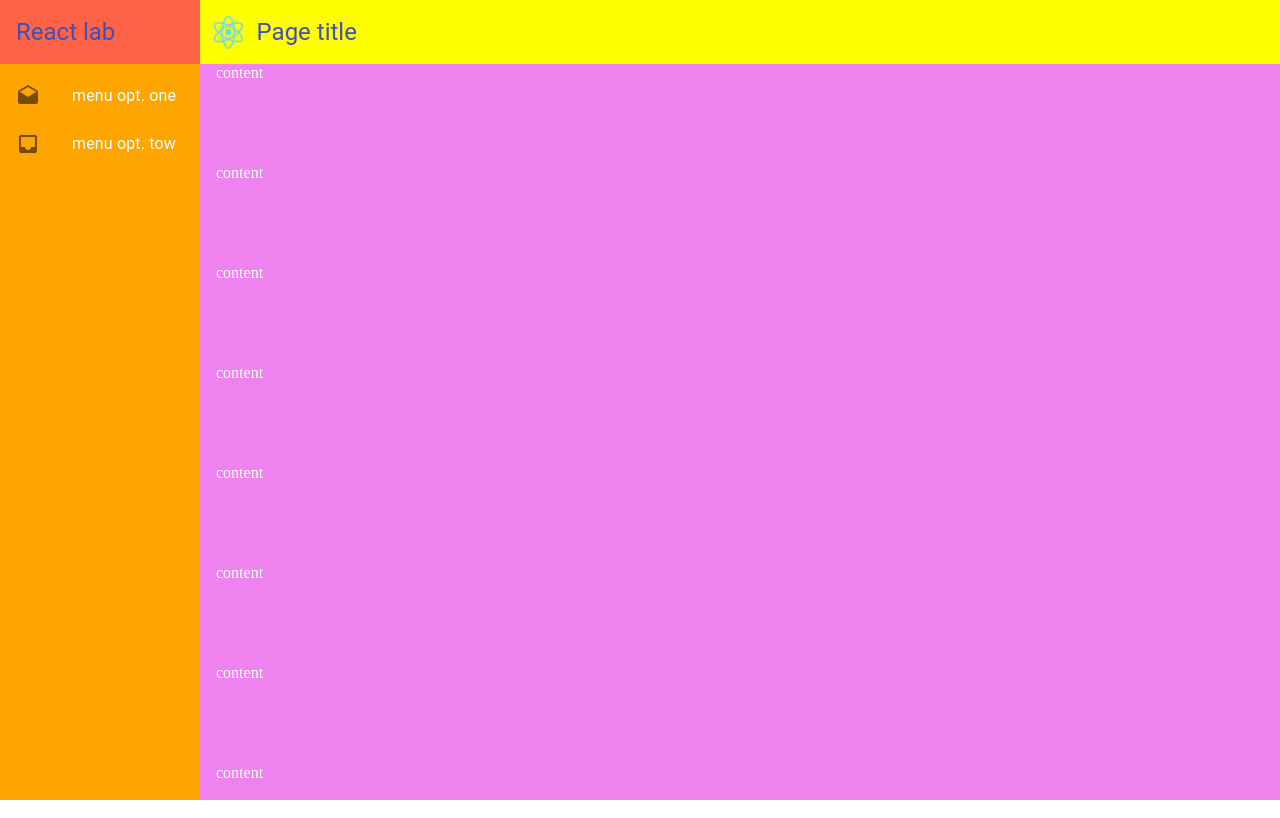
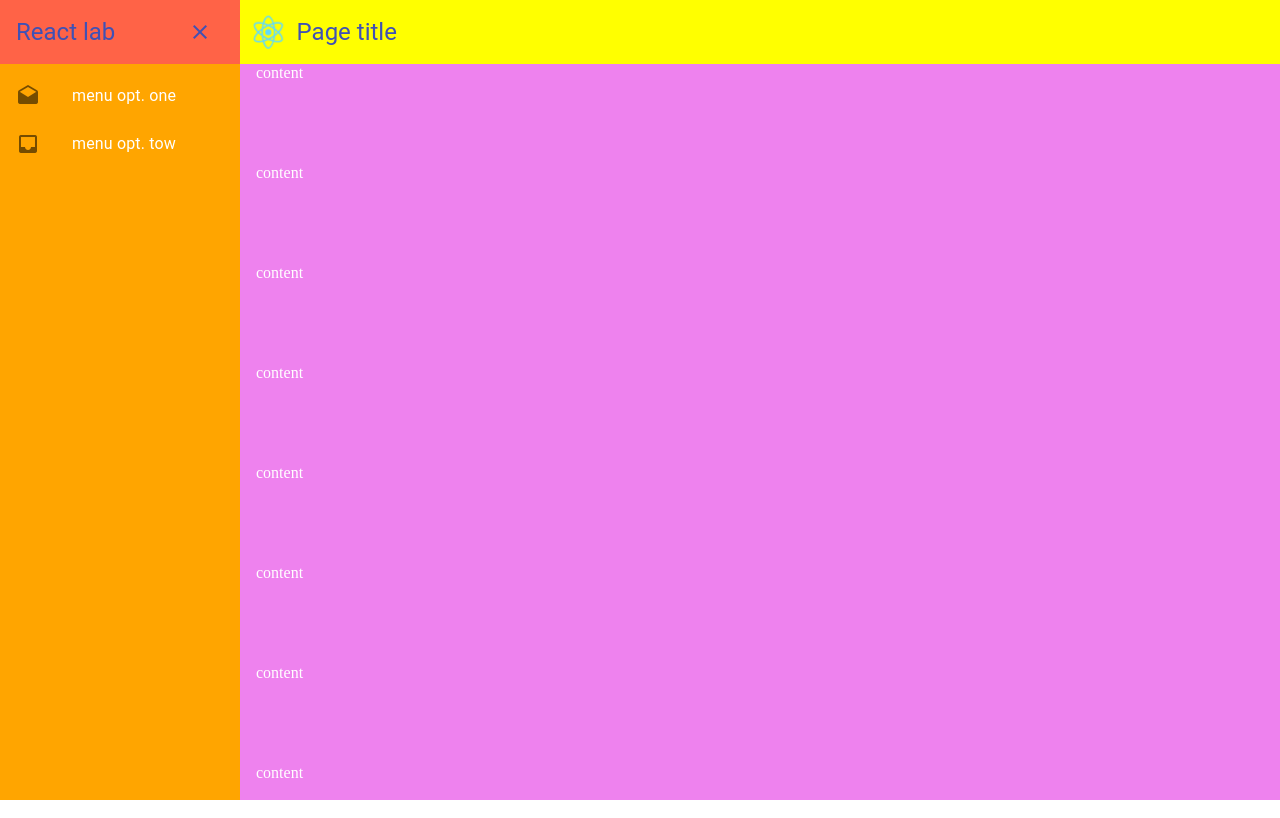
Before and after one commit to ramonprata/react-lab, a React (Create React App) app: page / in a window 1280 px wide. Built offline with nearby package versions, Linux system fonts and the light colour scheme.

Commit message:
Getting started

```diff
--- a/src/features/mainPage/views/mainPage.jsx
+++ b/src/features/mainPage/views/mainPage.jsx
@@ -1,10 +1,7 @@
-import React from 'react';
+import React, { useState } from 'react';
 import { SideMenu } from '../../navigation/';
 import Header from './header';
-import { useWidthResize } from '../../../trials/customHooks';
-import { dimenssions } from '../../../shared/screenDimensions';
 import { BoxContent } from '../../../shared/components';
-import { defaultTheme } from '../../../shared/theme';
 
 /**
  * TODO: set props type flow js
@@ -14,7 +11,7 @@ import { defaultTheme } from '../../../shared/theme';
  */
 
 const MainPage = (props) => {
-  const { isMobile } = useWidthResize(dimenssions.smartphone);
+  const { isMobile } = props;
   const { gridContainer, gridFour, menu, content, header, colorFour } = getStyles(isMobile);
 
   return (
@@ -47,9 +44,6 @@ const MainPage = (props) => {
 };
 
 const getStyles = (isMobile = false) => {
-  const { layout } = defaultTheme;
-  const widthMenuOpend = `${layout.menuOpend}px`;
-  const widthMenuClosed = `${layout.menuClosed}px`;
   return {
     gridContainer: {
       margin: 0,
@@ -60,7 +54,7 @@ const getStyles = (isMobile = false) => {
     },
     gridFour: {
       display: 'grid',
-      gridTemplateColumns: `${isMobile ? widthMenuClosed : widthMenuOpend} auto`,
+      gridTemplateColumns: `auto 1fr`,
       gridTemplateRows: '64px auto',
       height: '100%',
     },
--- a/src/features/mainPage/views/mainPageContainer.jsx
+++ b/src/features/mainPage/views/mainPageContainer.jsx
@@ -1,8 +1,11 @@
-import React from 'react';
+import React, { useState } from 'react';
+import { useWidthResize } from '../../../trials/customHooks';
+import { dimenssions } from '../../../shared/screenDimensions';
 import MainPage from './mainPage';
 
 const MainPageContainer = () => {
-  return <MainPage />;
+  const { isMobile } = useWidthResize(dimenssions.smartphone);
+  return <MainPage isMobile={isMobile} />;
 };
 
 export default MainPageContainer;
--- a/src/features/navigation/menu.json
+++ b/src/features/navigation/menu.json
@@ -1,11 +1,11 @@
 [
   {
-    "id": "0",
+    "id": 0,
     "label": "menu opt. one",
     "icon": "drafts"
   },
   {
-    "id": "0",
+    "id": 1,
     "label": "menu opt. tow",
     "icon": "inbox"
   }
--- a/src/features/navigation/views/menuHeader.jsx
+++ b/src/features/navigation/views/menuHeader.jsx
@@ -1,5 +1,5 @@
 import React from 'react';
-import { Typography, Grid } from '@material-ui/core';
+import { Typography, Grid, Icon, IconButton, Fade } from '@material-ui/core';
 import { makeStyles } from '@material-ui/core/styles';
 import { defaultTheme } from '../../../shared/theme';
 import { BoxContent } from '../../../shared/components';
@@ -7,20 +7,30 @@ import { BoxContent } from '../../../shared/components';
 /**
  * TODO: set props type flow js
  * type Props = {
-    isMobile: boolean
+    isMobile: boolean,
+    menuIsOpened: boolean
   };
  */
 
 const MenuHeader = (props) => {
-  const { isMobile } = props;
+  const { menuIsOpened, toggleMenu, showContent } = props;
+  const padding = menuIsOpened ? 16 : 0;
+  const justify = menuIsOpened ? 'space-between' : 'center';
   return (
     <Grid container direction="column" justify="center" style={styles.headerContainer}>
-      <BoxContent pl={16}>
-        {!isMobile && (
-          <Typography variant="h5" color="primary">
-            React lab
-          </Typography>
-        )}
+      <BoxContent pl={padding} pr={padding}>
+        <Grid container direction="row" alignItems="center" justify={justify}>
+          {menuIsOpened && showContent && (
+            <Typography variant="h5" color="primary">
+              <Fade in={showContent} timeout={200}>
+                <div>React lab</div>
+              </Fade>
+            </Typography>
+          )}
+          <IconButton onClick={toggleMenu} disableRipple={true}>
+            <Icon color="primary">{menuIsOpened ? 'close' : 'menu_open'}</Icon>
+          </IconButton>
+        </Grid>
       </BoxContent>
     </Grid>
   );
--- a/src/features/navigation/views/sideMenu.jsx
+++ b/src/features/navigation/views/sideMenu.jsx
@@ -1,24 +1,39 @@
-import React from 'react';
+import React, { useState } from 'react';
 import List from '@material-ui/core/List';
 import MenuOption from './menuOption';
 import menu from '../menu.json';
 import { Grid } from '@material-ui/core';
 import MenuHeader from './menuHeader';
+import { defaultTheme } from '../../../shared/theme';
+import Collapse from '@material-ui/core/Collapse';
+import { useEffect } from 'react';
+import ClickAwayListener from '@material-ui/core/ClickAwayListener';
 
 /**
  * TODO: set props type flow js
  * type Props = {
     isMobile: boolean,
+    menuIsOpened: boolean
   };
  */
 
 const SideMenu = (props) => {
   const { isMobile } = props;
+  const [menuIsOpened, toggleMenu] = useState(true);
+  const [showContent, setShowContent] = useState(true);
+  const { menuContainer } = useStyles(menuIsOpened);
+
+  useEffect(() => {
+    setTimeout(() => {
+      setShowContent(menuIsOpened);
+    }, 250);
+  }, [menuIsOpened]);
+
   const renderMenuOptions = () => {
     return menu.map((menuOption) => (
       <MenuOption
         key={`menuOption-${menuOption.id}`}
-        label={isMobile ? '' : menuOption.label}
+        label={showContent && menuIsOpened ? menuOption.label : ''}
         icon={menuOption.icon}
         onClick={() => {}}
       />
@@ -26,13 +41,29 @@ const SideMenu = (props) => {
   };
 
   return (
-    <Grid container direction="column">
-      <MenuHeader isMobile={isMobile} />
-      <List component="nav" aria-label="main mailbox folders">
-        {renderMenuOptions()}
-      </List>
-    </Grid>
+    <ClickAwayListener onClickAway={() => toggleMenu(false)}>
+      <Grid container direction="column" style={menuContainer}>
+        <MenuHeader
+          isMobile={isMobile}
+          menuIsOpened={menuIsOpened}
+          toggleMenu={() => toggleMenu(!menuIsOpened)}
+          showContent={showContent}
+        />
+        <List component="nav" aria-label="main mailbox folders">
+          {renderMenuOptions()}
+        </List>
+      </Grid>
+    </ClickAwayListener>
   );
 };
 
+const useStyles = (menuIsOpened = true) => {
+  const { layout } = defaultTheme;
+  return {
+    menuContainer: {
+      width: menuIsOpened ? layout.menuOpened : layout.menuClosed,
+      transition: 'all .2s linear',
+    },
+  };
+};
 export default SideMenu;
--- a/src/shared/theme.js
+++ b/src/shared/theme.js
@@ -233,7 +233,7 @@ export const defaultTheme = {
   layout: {
     headerHeight: 64,
     menuClosed: 64,
-    menuOpend: 200,
+    menuOpened: 240,
   },
 };
 
```
